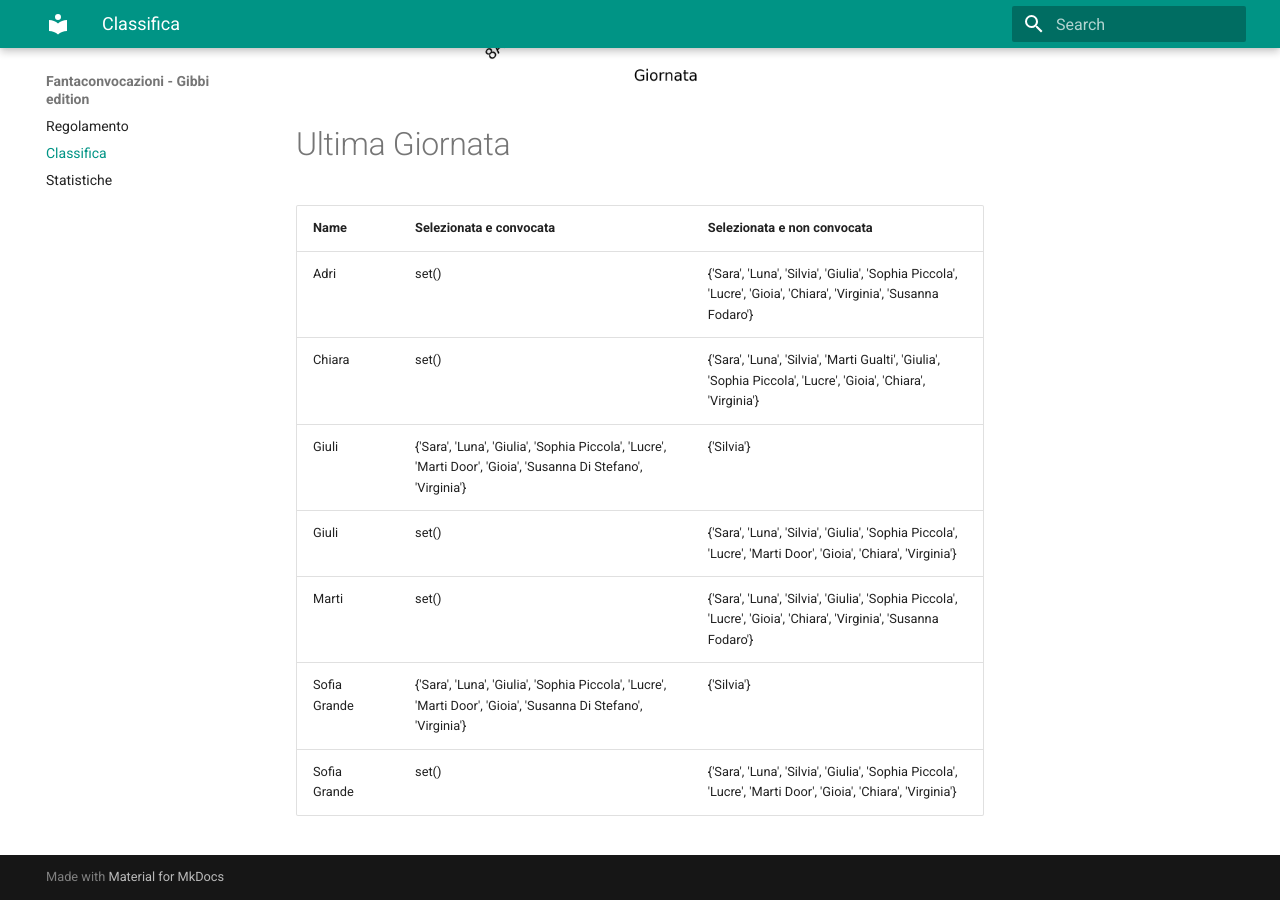
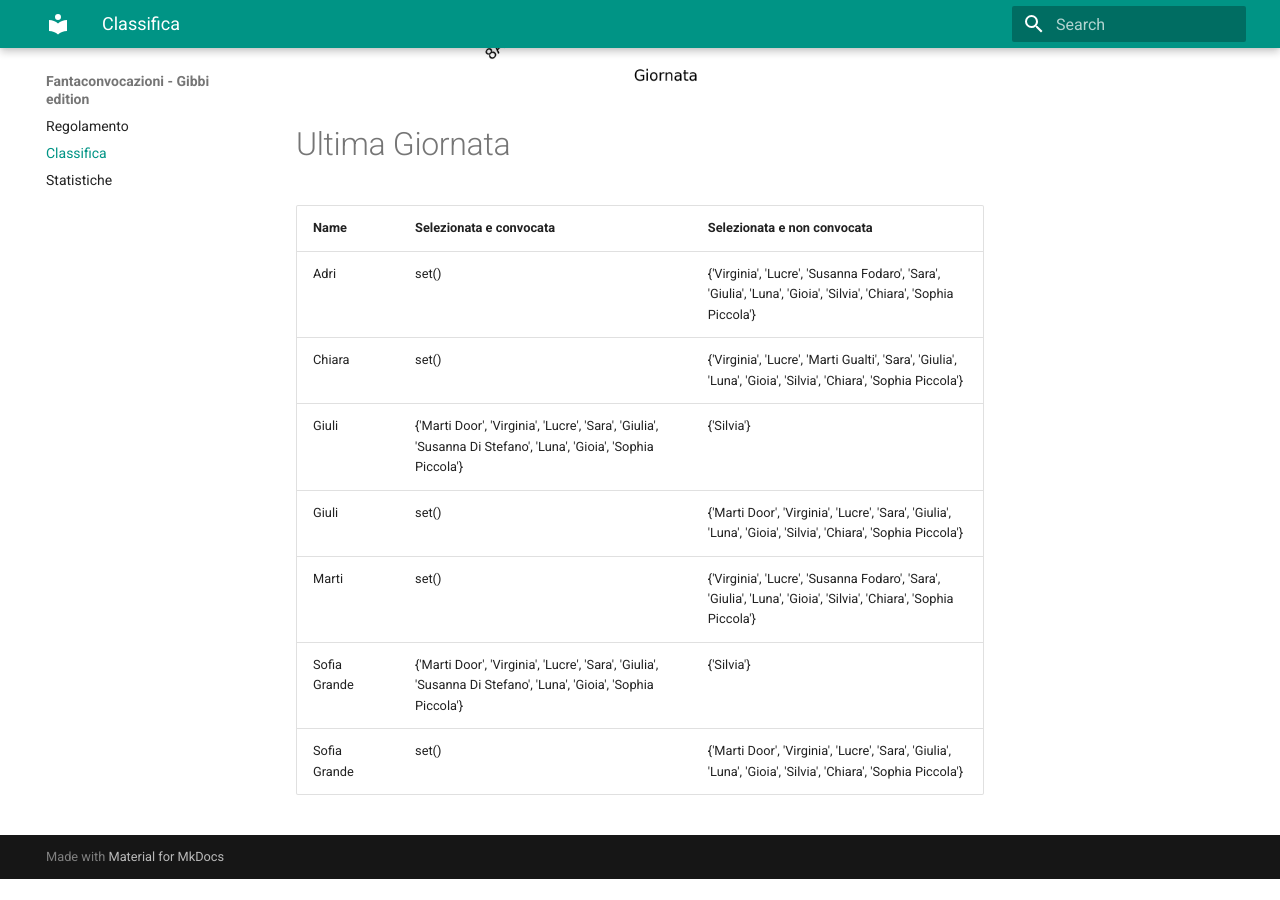
Before and after one commit to martinig94/fantagibbi, an MkDocs documentation site: the page built from docs/Classifica.md, in a window 1280 px wide and 900 px high, scrolled down 1024 px. Built offline with MkDocs 1.6.1 and Material for MkDocs 9.7.7, drawn with Linux system fonts in a browser that asks for light colours; after the commit the page ends 1903 px from its top, so only the background shows below that.

Commit message:
Auto-update from main.py

```diff
--- a/docs/Classifica.md
+++ b/docs/Classifica.md
@@ -18,11 +18,11 @@
 <!-- START_TABLE CORRECT -->
 | Name         | Selezionata e convocata                                                                                        | Selezionata e non convocata                                                                                      |
 |:-------------|:---------------------------------------------------------------------------------------------------------------|:-----------------------------------------------------------------------------------------------------------------|
-| Adri         | set()                                                                                                          | {'Sara', 'Luna', 'Silvia', 'Giulia', 'Sophia Piccola', 'Lucre', 'Gioia', 'Chiara', 'Virginia', 'Susanna Fodaro'} |
-| Chiara       | set()                                                                                                          | {'Sara', 'Luna', 'Silvia', 'Marti Gualti', 'Giulia', 'Sophia Piccola', 'Lucre', 'Gioia', 'Chiara', 'Virginia'}   |
-| Giuli        | {'Sara', 'Luna', 'Giulia', 'Sophia Piccola', 'Lucre', 'Marti Door', 'Gioia', 'Susanna Di Stefano', 'Virginia'} | {'Silvia'}                                                                                                       |
-| Giuli        | set()                                                                                                          | {'Sara', 'Luna', 'Silvia', 'Giulia', 'Sophia Piccola', 'Lucre', 'Marti Door', 'Gioia', 'Chiara', 'Virginia'}     |
-| Marti        | set()                                                                                                          | {'Sara', 'Luna', 'Silvia', 'Giulia', 'Sophia Piccola', 'Lucre', 'Gioia', 'Chiara', 'Virginia', 'Susanna Fodaro'} |
-| Sofia Grande | {'Sara', 'Luna', 'Giulia', 'Sophia Piccola', 'Lucre', 'Marti Door', 'Gioia', 'Susanna Di Stefano', 'Virginia'} | {'Silvia'}                                                                                                       |
-| Sofia Grande | set()                                                                                                          | {'Sara', 'Luna', 'Silvia', 'Giulia', 'Sophia Piccola', 'Lucre', 'Marti Door', 'Gioia', 'Chiara', 'Virginia'}     |
+| Adri         | set()                                                                                                          | {'Virginia', 'Lucre', 'Susanna Fodaro', 'Sara', 'Giulia', 'Luna', 'Gioia', 'Silvia', 'Chiara', 'Sophia Piccola'} |
+| Chiara       | set()                                                                                                          | {'Virginia', 'Lucre', 'Marti Gualti', 'Sara', 'Giulia', 'Luna', 'Gioia', 'Silvia', 'Chiara', 'Sophia Piccola'}   |
+| Giuli        | {'Marti Door', 'Virginia', 'Lucre', 'Sara', 'Giulia', 'Susanna Di Stefano', 'Luna', 'Gioia', 'Sophia Piccola'} | {'Silvia'}                                                                                                       |
+| Giuli        | set()                                                                                                          | {'Marti Door', 'Virginia', 'Lucre', 'Sara', 'Giulia', 'Luna', 'Gioia', 'Silvia', 'Chiara', 'Sophia Piccola'}     |
+| Marti        | set()                                                                                                          | {'Virginia', 'Lucre', 'Susanna Fodaro', 'Sara', 'Giulia', 'Luna', 'Gioia', 'Silvia', 'Chiara', 'Sophia Piccola'} |
+| Sofia Grande | {'Marti Door', 'Virginia', 'Lucre', 'Sara', 'Giulia', 'Susanna Di Stefano', 'Luna', 'Gioia', 'Sophia Piccola'} | {'Silvia'}                                                                                                       |
+| Sofia Grande | set()                                                                                                          | {'Marti Door', 'Virginia', 'Lucre', 'Sara', 'Giulia', 'Luna', 'Gioia', 'Silvia', 'Chiara', 'Sophia Piccola'}     |
 <!-- END_TABLE CORRECT -->
```
